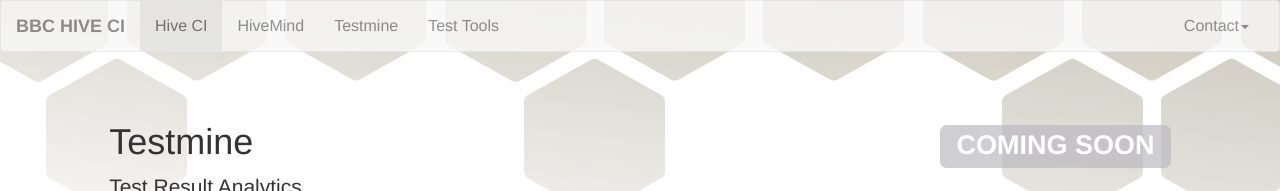
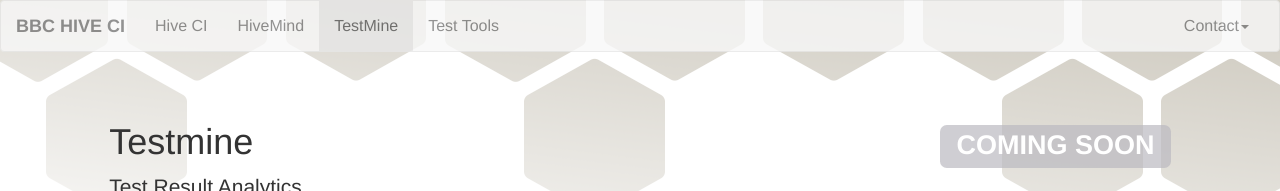
Before and after one commit to bbc/hive-ci, a Jekyll site: the page built from testmine.md, in a window 1280 px wide. Shown: the top 191 px of the page. Built offline with Jekyll 4.4.1, drawn with Linux system fonts in a browser that asks for light colours; nearby versions of some CDN libraries.

Commit message:
Highlight the correct item in the navbar

```diff
--- a/_config.yml
+++ b/_config.yml
@@ -13,3 +13,13 @@
 collections:
   documentation:
     output: true
+
+navigation:
+  - text: Hive CI
+    url: /documentation/hive-ci.html
+  - text: HiveMind
+    url: /hivemind.html
+  - text: TestMine
+    url: /testmine.html
+  - text: Test Tools
+    url: /test-tools.html
--- a/_includes/head.html
+++ b/_includes/head.html
@@ -9,4 +9,5 @@
   <link rel="stylesheet" href="{{ "/css/main.css" | prepend: site.baseurl }}">
   <link rel="canonical" href="{{ page.url | replace:'index.html','' | prepend: site.baseurl | prepend: site.url }}">
   <link rel="alternate" type="application/rss+xml" title="{{ site.title }}" href="{{ "/feed.xml" | prepend: site.baseurl | prepend: site.url }}" />
+  <base href="{{site.baseurl}}/">
 </head>
--- a/_includes/navbar.html
+++ b/_includes/navbar.html
@@ -14,10 +14,16 @@
     <!-- Collect the nav links, forms, and other content for toggling -->
     <div class="collapse navbar-collapse" id="bs-example-navbar-collapse-1">
       <ul class="nav navbar-nav">
-        <li class="active"><a href="/hive-ci/documentation/hive-ci.html">Hive CI</a></li>
-        <li><a href="/hive-ci/hivemind.html">HiveMind</a></li>
-        <li><a href="/hive-ci/testmine.html">Testmine</a></li>
-        <li><a href="/hive-ci/test-tools.html">Test Tools</a></li>
+        {% for link in site.navigation %}
+        {% if page.url == link.url %}
+          {% assign current = 'active' %}
+        {% else %}
+          {% assign current = '' %}
+        {% endif %}
+        <li class="{{ current }}">
+          <a class="{{ current }}" href="{{site.baseurl}}{{ link.url }}">{{ link.text }}</a>
+        </li>
+        {% endfor %}
       </ul>
       <ul class="nav navbar-nav navbar-right">
         <li class="dropdown">
```
